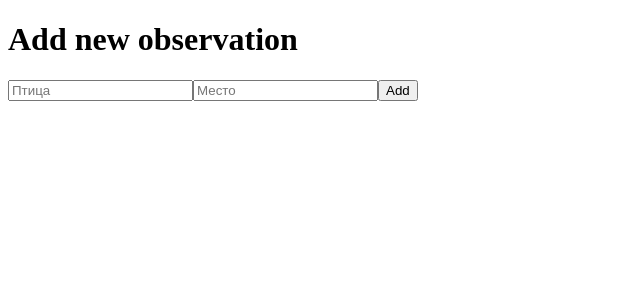
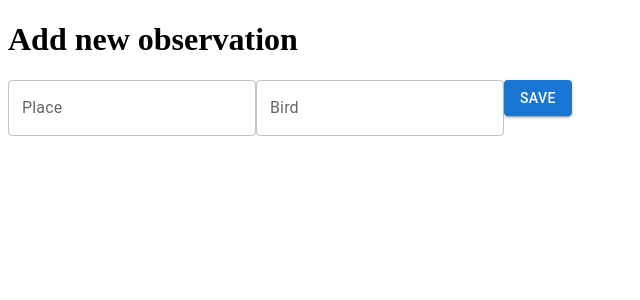
Before and after one commit to Vi7ality/bird-watcher-notes, a React (Vite) app: page /add in a window 1280 px wide. Shown: the top 300 px of the page, without its empty margins (0-640 px from the left). Built offline with nearby package versions, Linux system fonts and the light colour scheme.

Commit message:
ObservationForm component added

```diff
--- /dev/null
+++ b/src/components/ObservationForm.tsx
@@ -0,0 +1,64 @@
+import { Button, TextField } from "@mui/material";
+import { Observation } from "../models/observation";
+import { ChangeEventHandler } from "react";
+
+interface ObservationFormProps {
+  observation: Partial<Observation>;
+  handleChange: ChangeEventHandler<HTMLInputElement | HTMLTextAreaElement>;
+  handleSave(): void;
+  mode: "save" | "edit";
+}
+
+const ObservationForm = ({ observation, handleChange, handleSave, mode }: ObservationFormProps) => {
+  return (
+    <>
+      {mode === "save" && (
+        <>
+          <TextField
+            label="Place"
+            name="location"
+            value={observation.location}
+            onChange={handleChange}
+          />
+          <TextField label="Bird" name="bird" value={observation.bird} onChange={handleChange} />
+          <Button variant="contained" color="primary" onClick={handleSave}>
+            Save
+          </Button>
+        </>
+      )}
+
+      {mode === "edit" && (
+        <>
+          <TextField
+            label="Observation date"
+            type="date"
+            name="date"
+            value={observation.date}
+            onChange={handleChange}
+            InputLabelProps={{ shrink: true }}
+          />
+          <TextField
+            label="Time"
+            type="time"
+            name="time"
+            value={observation.time}
+            onChange={handleChange}
+            InputLabelProps={{ shrink: true }}
+          />
+          <TextField
+            label="Place"
+            name="location"
+            value={observation.location}
+            onChange={handleChange}
+          />
+          <TextField label="Bird" name="bird" value={observation.bird} onChange={handleChange} />
+          <Button variant="contained" color="primary" onClick={handleSave}>
+            Edit observation
+          </Button>
+        </>
+      )}
+    </>
+  );
+};
+
+export default ObservationForm;
--- a/src/pages/AddObservationPage.tsx
+++ b/src/pages/AddObservationPage.tsx
@@ -1,17 +1,24 @@
 import { useState } from "react";
 import { useNavigate } from "react-router-dom";
 import { getAllObservations, saveObservations } from "../utils/localStorageManage";
+import ObservationForm from "../components/ObservationForm";
 
 const AddObservationPage = () => {
   const navigate = useNavigate();
-  const [bird, setBird] = useState("");
-  const [location, setLocation] = useState("");
+  const [observation, setObservation] = useState({
+    location: "",
+    bird: "",
+  });
+  const handleChange = (e: React.ChangeEvent<HTMLInputElement>) => {
+    const { name, value } = e.target;
+    setObservation((prev) => ({ ...prev, [name]: value }));
+  };
 
-  const handleSubmit = () => {
+  const handleSave = () => {
     const newObservation = {
       id: Date.now().toString(),
-      bird,
-      location,
+      bird: observation.bird,
+      location: observation.location,
       date: new Date().toLocaleDateString(),
       time: new Date().toLocaleTimeString(),
     };
@@ -24,19 +31,12 @@ const AddObservationPage = () => {
   return (
     <div>
       <h1>Add new observation</h1>
-      <input
-        type="text"
-        placeholder="Птица"
-        value={bird}
-        onChange={(e) => setBird(e.target.value)}
+      <ObservationForm
+        mode="save"
+        observation={observation}
+        handleChange={handleChange}
+        handleSave={handleSave}
       />
-      <input
-        type="text"
-        placeholder="Место"
-        value={location}
-        onChange={(e) => setLocation(e.target.value)}
-      />
-      <button onClick={handleSubmit}>Add</button>
     </div>
   );
 };
--- a/src/pages/EditObservation.tsx
+++ b/src/pages/EditObservation.tsx
@@ -2,7 +2,8 @@ import { useEffect, useState } from "react";
 import { useNavigate, useParams } from "react-router-dom";
 import { getAllObservations, getObservation, saveObservations } from "../utils/localStorageManage";
 import { Observation } from "../models/observation";
-import { Box, Button, TextField, Typography } from "@mui/material";
+import { Box, Button, Typography } from "@mui/material";
+import ObservationForm from "../components/ObservationForm";
 
 const EditObservation = () => {
   const navigate = useNavigate();
@@ -50,32 +51,12 @@ const EditObservation = () => {
           }}
         >
           <h1>Edit observation</h1>
-          <TextField
-            label="Observation date"
-            type="date"
-            name="date"
-            value={observation.date}
-            onChange={handleChange}
-            InputLabelProps={{ shrink: true }}
+          <ObservationForm
+            mode="edit"
+            observation={observation}
+            handleChange={handleChange}
+            handleSave={handleSave}
           />
-          <TextField
-            label="Time"
-            type="time"
-            name="time"
-            value={observation.time}
-            onChange={handleChange}
-            InputLabelProps={{ shrink: true }}
-          />
-          <TextField
-            label="Place"
-            name="location"
-            value={observation.location}
-            onChange={handleChange}
-          />
-          <TextField label="Bird" name="bird" value={observation.bird} onChange={handleChange} />
-          <Button variant="contained" color="primary" onClick={handleSave}>
-            Save
-          </Button>
         </Box>
       ) : (
         <Box display="flex" flexDirection="column" alignItems="center" mt={4}>
```
